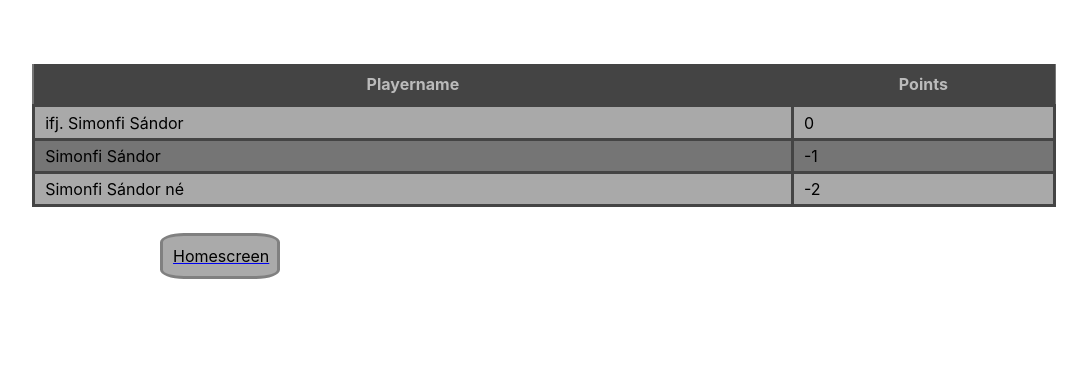
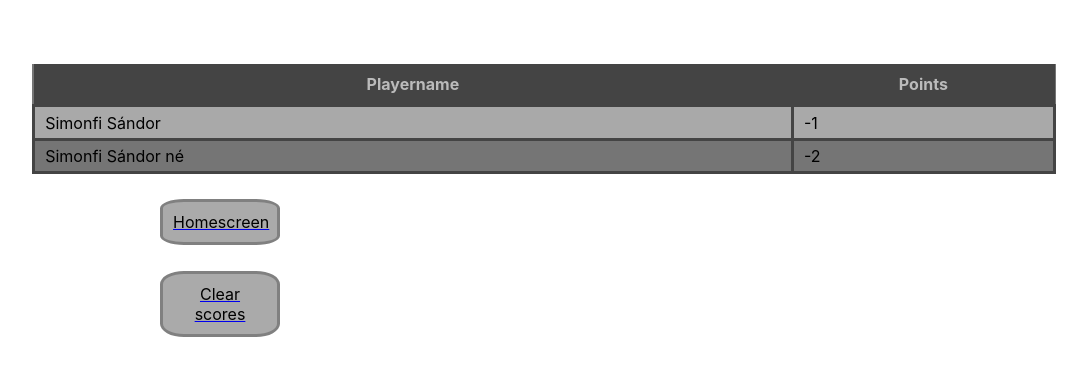
Before and after one commit to GitDevla/infinite-simon, a React (Create React App) app: page /score in a window 1280 px wide. Shown: the top 376 px of the page, without its empty margins (96-1183 px from the left). Built offline with nearby package versions, Linux system fonts and the light colour scheme.

Commit message:
task: Deletion of scores implemented

```diff
--- a/public/scores/scores.json
+++ b/public/scores/scores.json
@@ -1,19 +1 @@
-{
-  "scores": [
-    {
-      "player": "Simonfi Sándor né",
-      "score": -2,
-      "date": "2025-09-21T14:32:00Z"
-    },
-    {
-      "player": "Simonfi Sándor",
-      "score": -1,
-      "date": "2025-09-21T14:40:00Z"
-    },
-    {
-      "player": "ifj. Simonfi Sándor",
-      "score": 0,
-      "date": "2025-09-26T14:06:23.324Z"
-    }
-  ]
-}
+{"scores":[{"player":"Simonfi Sándor né","score":-2,"date":"2025-09-21T14:32:00Z"},{"player":"Simonfi Sándor","score":-1,"date":"2025-09-21T14:40:00Z"}]}
--- /dev/null
+++ b/src/component/defaultScoreboard.tsx
@@ -0,0 +1,34 @@
+function defaultScoreboard() {
+
+  fetch("http://localhost:3001/default-scoreboard", {
+    method: "POST",
+    headers: {
+      "Content-Type": "application/json",
+    },
+    body: JSON.stringify({
+  "scores": [
+    {
+      "player": "Simonfi Sándor né",
+      "score": -2,
+      "date": "2025-09-21T14:32:00Z"
+    },
+    {
+      "player": "Simonfi Sándor",
+      "score": -1,
+      "date": "2025-09-21T14:40:00Z"
+    }
+  ]
+}),
+  })
+    .then((res) => res.json())
+    .then((data) => {
+      if (data.success) {
+        console.log("Reset Json to default!");
+      } else {
+        console.error("Failed to reset to default:", data.error);
+      }
+    })
+    .catch((err) => console.error("Error:", err));
+}
+
+export default defaultScoreboard;
--- a/src/page/App.tsx
+++ b/src/page/App.tsx
@@ -1,7 +1,4 @@
-import React from 'react';
-import logo from '../asset/logo.svg';
 import '../style/App.css';
-import { BrowserRouter, Link } from 'react-router-dom';
 
 function App() {
   return (
@@ -24,7 +21,6 @@ function App() {
         </table>
       </div>
     </nav>
-
   );
 }
 
--- a/src/page/ScoreBoard.tsx
+++ b/src/page/ScoreBoard.tsx
@@ -1,4 +1,5 @@
 import { useEffect,useState } from "react";
+import defaultScoreboard from "../component/defaultScoreboard";
 
 interface Score{
     player: string,
@@ -32,6 +33,7 @@ const ScoreBoard: React.FC = () => {
           </tr>
         ))}
       </table>
+      <div>
         <a href='/'>
           <div className='navButton'
             style={{
@@ -41,6 +43,16 @@ const ScoreBoard: React.FC = () => {
                 Homescreen
           </div>
         </a>
+        <a href='/score' onClick={defaultScoreboard}>
+          <div className='navButton'
+            style={{
+                width: "120px",
+                marginTop:"2%"
+              }}>
+                Clear scores
+          </div>
+        </a>
+      </div>
     </div>
   );
 }
```
Also changed, not shown: server.js (+29 -3 lines). Lines whose indentation alone changed are shown as unchanged.
